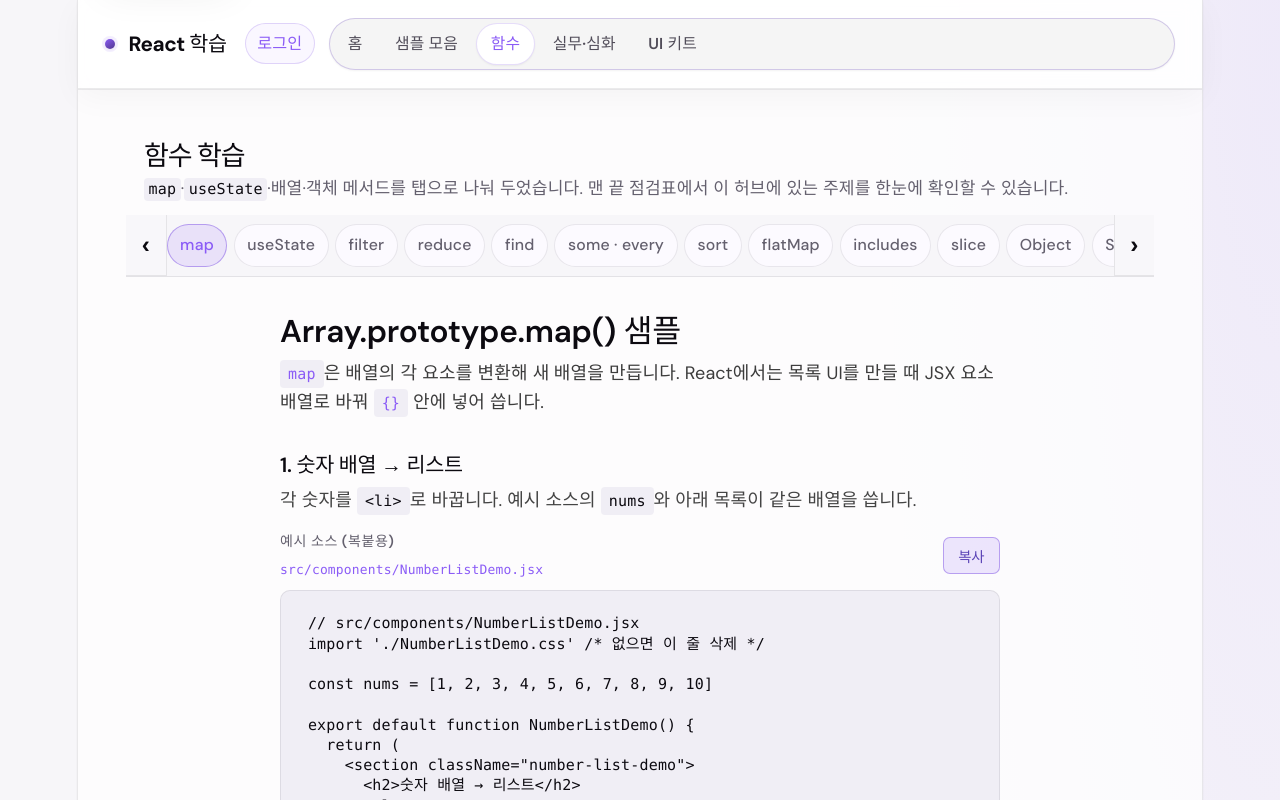
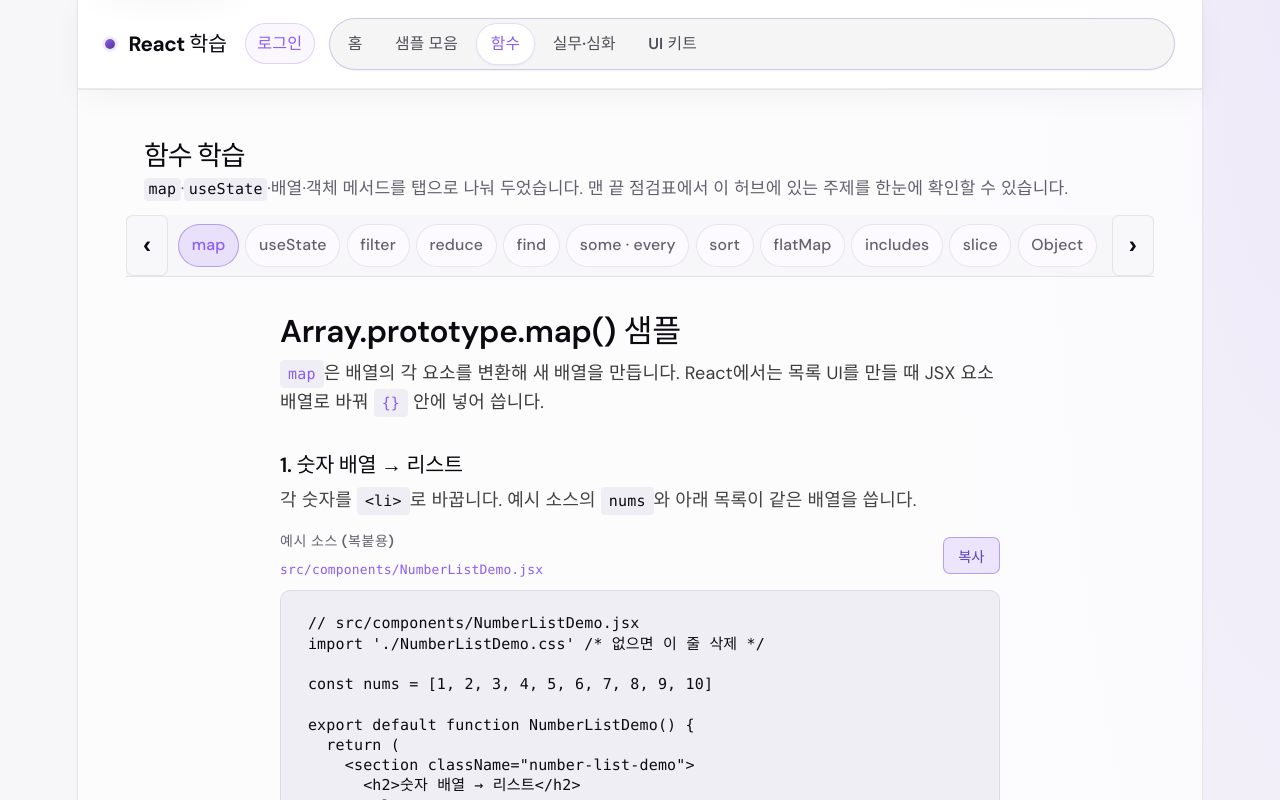
Before and after one commit to jkhc1807-source/react-sample, a React (Vite) app: page /functions/map in a window 1280 px wide. Shown: the top 800 px of the page. Built offline with nearby package versions, Linux system fonts and the light colour scheme; no server answers.

Commit message:
scroll-tab-bar 버튼 테두리·간격 및 트랙 여백
Co-authored-by: Cursor <cursoragent@cursor.com>

```diff
--- a/src/components/ScrollableTabList.css
+++ b/src/components/ScrollableTabList.css
@@ -1,7 +1,7 @@
 .scroll-tab-bar {
   display: flex;
   align-items: stretch;
-  gap: 0;
+  gap: 0.55rem;
   min-width: 0;
   width: 100%;
 }
@@ -9,16 +9,18 @@
 .scroll-tab-bar__track {
   flex: 1;
   min-width: 0;
+  padding-inline: 0.35rem;
 }
 
 .scroll-tab-bar__btn {
   flex-shrink: 0;
   align-self: stretch;
-  width: 2.25rem;
+  width: 2.35rem;
   margin: 0;
-  padding: 0 0.15rem;
-  border: none;
-  border-bottom: 1px solid var(--border);
+  padding: 0 0.2rem;
+  box-sizing: border-box;
+  border: 1px solid var(--border);
+  border-radius: var(--ui-radius-sm);
   background: color-mix(in srgb, var(--bg) 88%, var(--surface));
   color: var(--text-h);
   font-size: 1.35rem;
@@ -28,11 +30,13 @@
   transition:
     background 0.15s ease,
     color 0.15s ease,
-    opacity 0.15s ease;
+    opacity 0.15s ease,
+    border-color 0.15s ease;
 }
 
 .scroll-tab-bar__btn:hover:not(:disabled) {
   background: color-mix(in srgb, var(--accent-bg) 40%, var(--bg));
+  border-color: color-mix(in srgb, var(--accent-border) 55%, var(--border));
   color: var(--accent);
 }
 
@@ -47,14 +51,6 @@
   cursor: default;
 }
 
-.scroll-tab-bar__btn--prev {
-  border-right: 1px solid var(--border);
-}
-
-.scroll-tab-bar__btn--next {
-  border-left: 1px solid var(--border);
-}
-
 @media (prefers-reduced-motion: reduce) {
   .scroll-tab-bar__btn {
     transition: none;
```
